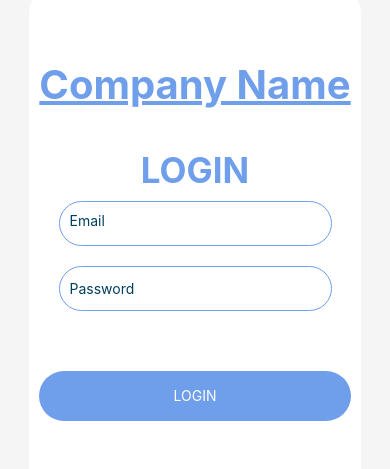
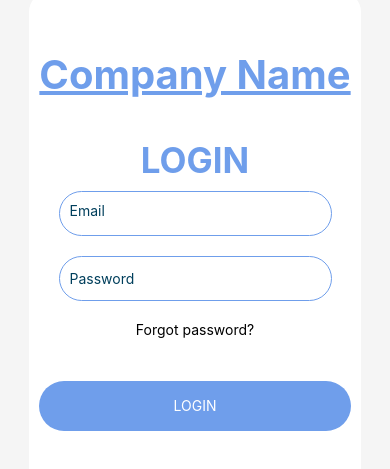
Before and after one commit to MATIFIREofficiel/SurvivorNext, a React Native app in the folder SurvivorNext/: screen /Calendar in a window 390 px wide. Shown: the part 177-646 px from the top of the page. Built offline with nearby package versions, Linux system fonts and the light colour scheme; what react-native-calendars would draw is missing.

Commit message:
feat(CustomDrawerHeader): give acces to basic use to see logo but can't modify (#100)

```diff
--- a/SurvivorNext/AppContext.js
+++ b/SurvivorNext/AppContext.js
@@ -11,6 +11,7 @@ export function AppProvider({ children }) {
     const [companyName, setCompanyName] = useState('Company Name');
     const [Admin, setAdmin] = useState(false);
     const [userWidgets, setUserWidgets] = useState([]);
+    const [localUri, setLocalUri] = useState("");
 
     const contextValue = {
         appColor,
@@ -21,6 +22,8 @@ export function AppProvider({ children }) {
         setAdmin,
         userWidgets,
         setUserWidgets,
+        setLocalUri,
+        localUri,
     };
 
     return (
--- a/SurvivorNext/Components/CustomDrawerHeader.js
+++ b/SurvivorNext/Components/CustomDrawerHeader.js
@@ -21,9 +21,9 @@ const CustomDrawerHeader = (props) =>
         companyName,
         companyImage,
         Admin,
+        localUri,
+        setLocalUri,
     } = useAppContext();
-    const [localUri, setLocalUri] = useState(null);
-
 
     const handleImageClick = async (takePhoto, destination) => {
 
@@ -67,7 +67,7 @@ const CustomDrawerHeader = (props) =>
                 }}>
                     {companyName}
                 </Text>
-                { Admin === true ?
+                {Admin === true ? (
                     <TouchableOpacity onPress={handleImageClick}>
                         {localUri ? (
                             <Image
@@ -93,8 +93,10 @@ const CustomDrawerHeader = (props) =>
                             />
                         )}
                     </TouchableOpacity>
-                : <Image
-                    source={localUri}
+                ) : (
+                    localUri ? (
+                        <Image
+                            source={{ uri: localUri }}
                             style={{
                                 alignSelf: 'center',
                                 height: 100,
@@ -102,7 +104,20 @@ const CustomDrawerHeader = (props) =>
                                 resizeMode: 'center',
                                 marginBottom: 10,
                             }}
-                />}
+                        />
+                    ) : (
+                        <Image
+                            source={require('../assets/logo.png')}
+                            style={{
+                                alignSelf: 'center',
+                                height: 100,
+                                width: 100,
+                                resizeMode: 'center',
+                                marginBottom: 10,
+                            }}
+                        />
+                    )
+                )}
                 <DrawerItemList {...props}/>
             </DrawerContentScrollView>
         </View>
--- a/SurvivorNext/Pages/LoginPage.js
+++ b/SurvivorNext/Pages/LoginPage.js
@@ -76,7 +76,7 @@ export default function LoginPage({ setIsSignedIn, setApiUser })
             height: 50,
             alignItems: "center",
             justifyContent: "center",
-            marginTop: 40,
+            marginTop: 10,
             marginBottom: 10,
             backgroundColor: appColor,
         },
@@ -125,6 +125,9 @@ export default function LoginPage({ setIsSignedIn, setApiUser })
                 testID="password-input"
                 />
             </View>
+            <TouchableOpacity>
+                <Text style={styles.forgot_button}>Forgot password?</Text>
+            </TouchableOpacity>
             <TouchableOpacity style={dynamicStyles.login} onPress={handleLoginPress} testID="login-button">
                 <Text style={styles.loginText}>LOGIN</Text>
             </TouchableOpacity>
@@ -160,6 +163,10 @@ const styles = StyleSheet.create({
         flex: 1,
         padding: 10,
     },
+    forgot_button: {
+        height: 30,
+        marginBottom: 20,
+    },
     loginText: {
         color: 'white',
     },
```
Lines whose indentation alone changed are shown as unchanged.
